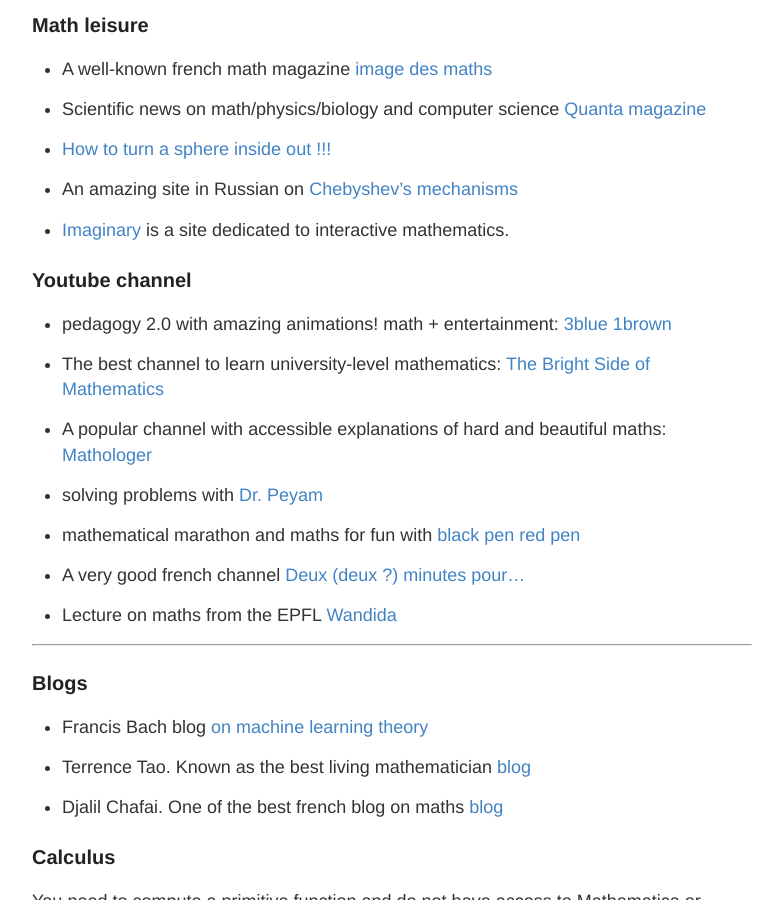
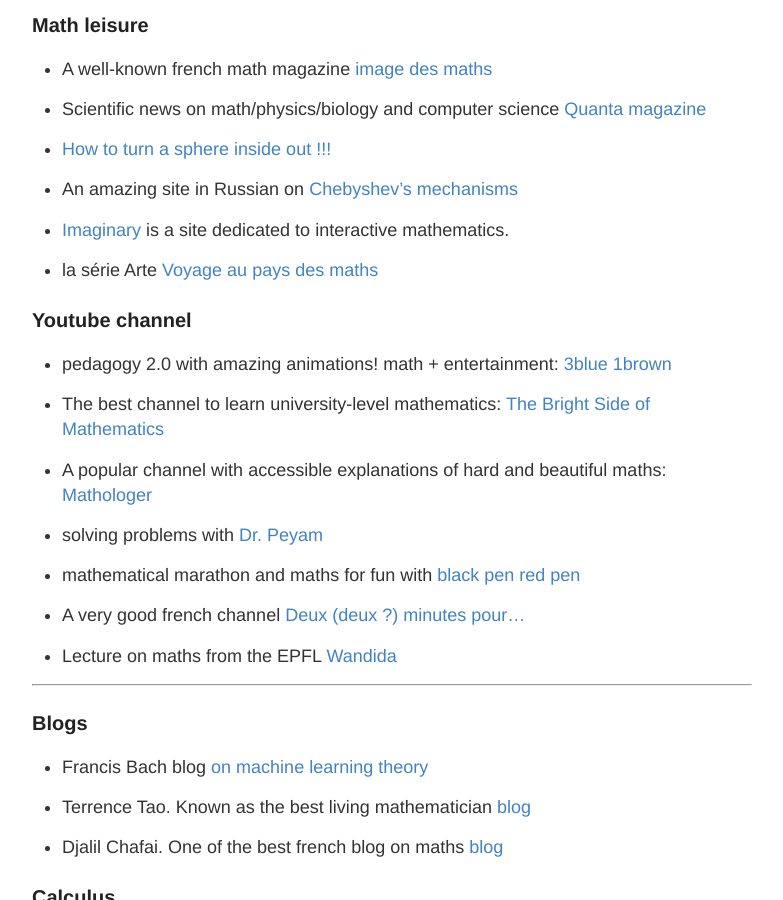
Before and after one commit to vincentrunge/vincentrunge.github.io, a Jekyll site: the page built from Links.md, in a window 1280 px wide and 900 px high, scrolled down 317 px. Shown: the whole window, without its empty margins (248-1031 px from the left). Built offline with Jekyll 4.4.1, drawn with Linux system fonts in a browser that asks for light colours.

Commit message:
Update Links.md

```diff
--- a/Links.md
+++ b/Links.md
@@ -19,6 +19,8 @@
 - An amazing site in Russian on [Chebyshev's mechanisms](http://www.tcheb.ru/)
 
 - [Imaginary](https://imaginary.org/) is a site dedicated to interactive mathematics.
+
+- la série Arte [Voyage au pays des maths](https://www.youtube.com/watch?v=wS1Tsj_fl5o&list=PLCwXWOyIR22veT31gK5JwmqxuVc0Uoy8a)
 
 ### <a name="Youtube"></a>Youtube channel
 
```
